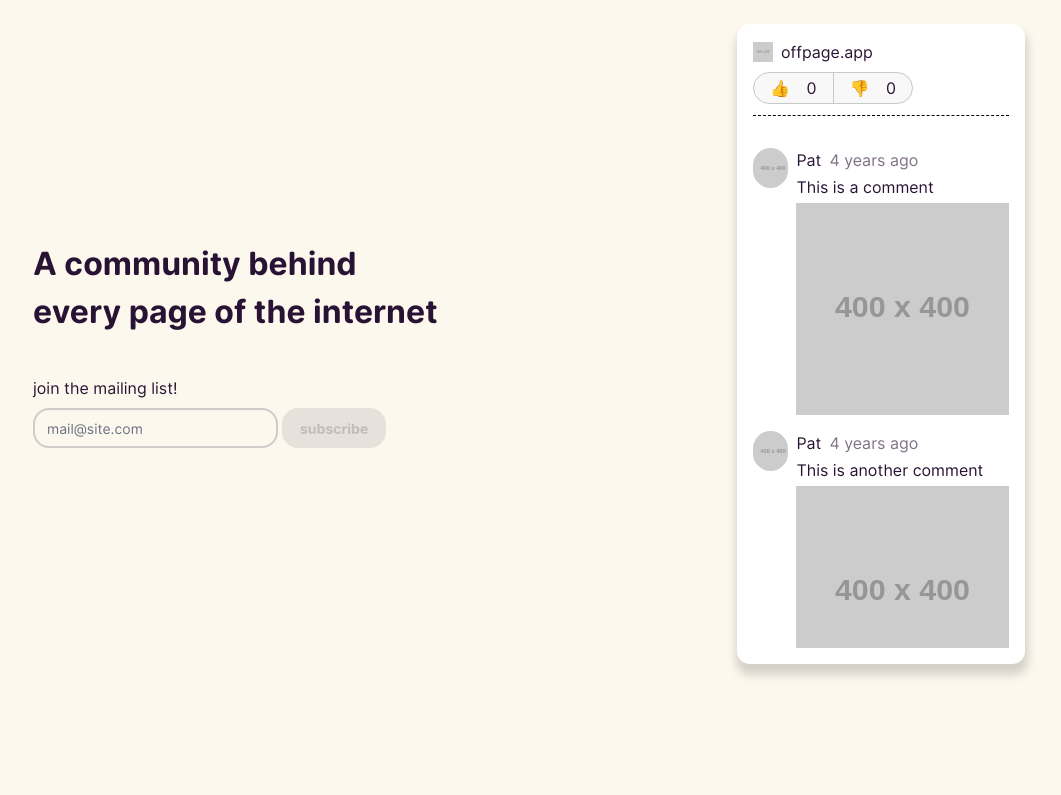
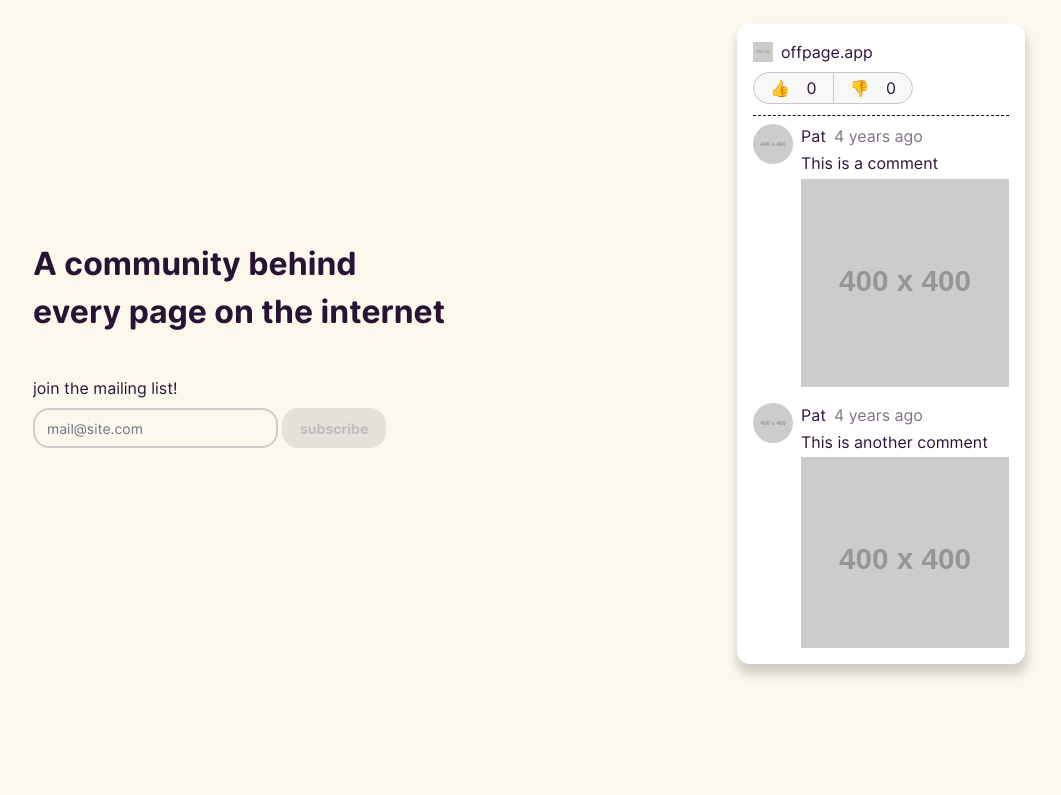
Before and after one commit to PatatoBit/offpage-home, a SvelteKit app: page / in a window 1280 px wide. Shown: the top 795 px of the page, without its empty margins (111-1172 px from the left). Built offline with nearby package versions, Linux system fonts and the light colour scheme.

Commit message:
fixed comments layout

```diff
--- a/src/components/ExtensionDemo.svelte
+++ b/src/components/ExtensionDemo.svelte
@@ -163,14 +163,13 @@
 		background: white;
 		width: 18rem;
 		max-height: 40rem;
+		box-sizing: border-box;
 
 		padding: 1rem;
 		border-radius: 0.8rem;
 		box-shadow: 1px 9px 10px 2px rgba(0, 0, 0, 0.16);
 		-webkit-box-shadow: 1px 9px 10px 2px rgba(0, 0, 0, 0.16);
 		-moz-box-shadow: 1px 9px 10px 2px rgba(0, 0, 0, 0.16);
-
-		gap: 1rem;
 
 		transition: transform 0.3s cubic-bezier(0.075, 0.82, 0.165, 1);
 	}
@@ -238,6 +237,8 @@
 
 		overflow-y: scroll;
 
+		-ms-overflow-style: none; /* Internet Explorer 10+ */
+		scrollbar-width: none; /* Firefox */
 		&::-webkit-scrollbar {
 			display: none;
 		}
@@ -245,25 +246,20 @@
 
 	.comment {
 		display: flex;
-		flex-direction: row;
+		padding-block: 0.5rem;
 		gap: 0.5rem;
-		padding-top: 1rem;
-		width: 100%;
-
-		h5,
-		p {
-			margin: 0;
-		}
 
 		.user-profile {
+			display: flex;
+			flex: auto 1 0;
+
 			img {
 				width: 40px;
 				height: 40px;
 				border-radius: 20rem;
+				object-fit: cover;
 				aspect-ratio: 1/1;
 				border: 1px solid var(--border);
-
-				object-fit: cover;
 			}
 		}
 
--- a/src/components/Hero.svelte
+++ b/src/components/Hero.svelte
@@ -5,7 +5,7 @@
 <main class="page full-height md:ali flex-col gap-5 md:flex-row">
 	<div class="page-section flex-2/3">
 		<h1 class="heading line-clamp-1">A community behind</h1>
-		<h1 class="heading line-clamp-1">every page of the internet</h1>
+		<h1 class="heading line-clamp-1">every page on the internet</h1>
 
 		<p class="mt-10 mb-2">join the mailing list!</p>
 		<form class="flex w-full flex-row gap-1">
```
